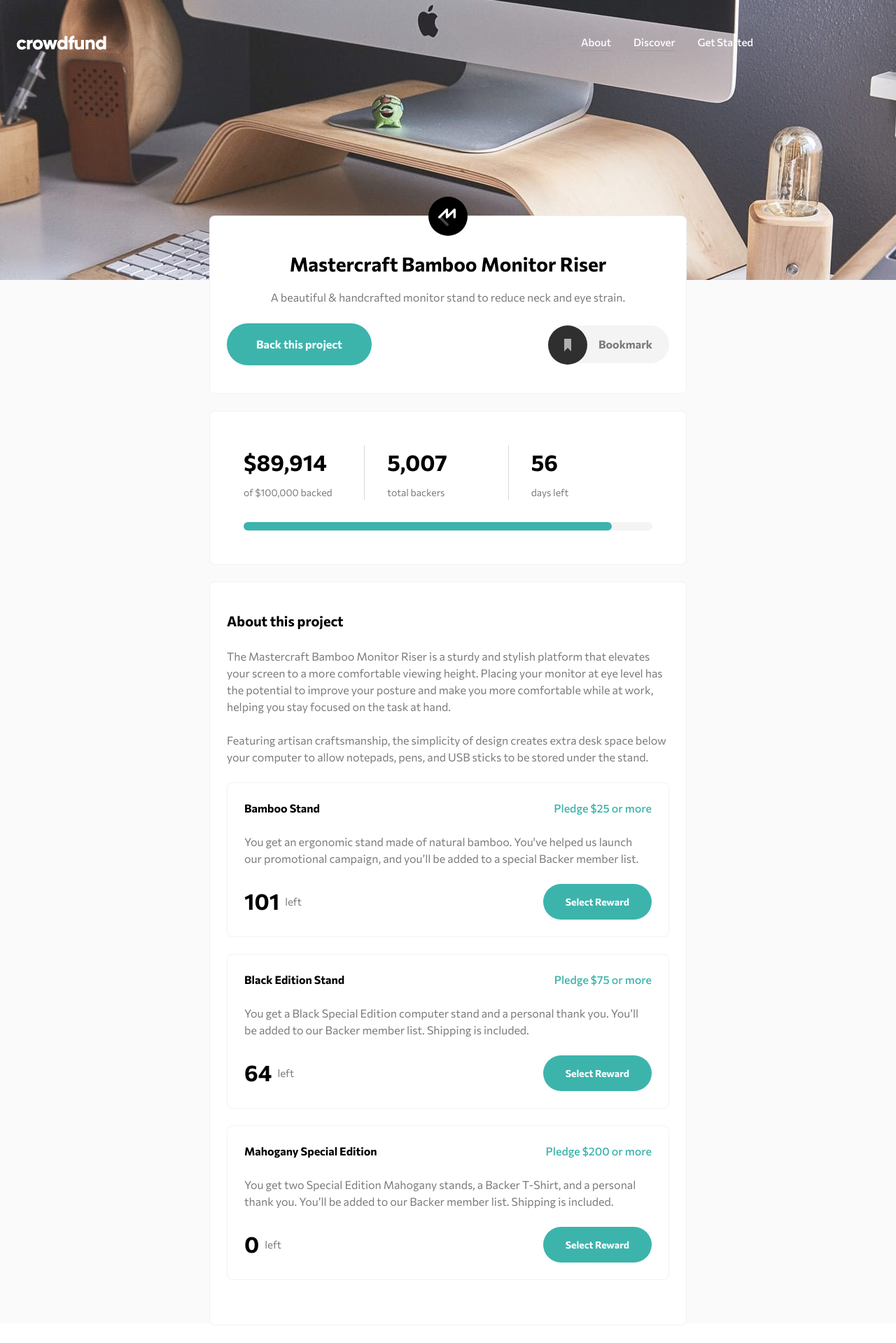
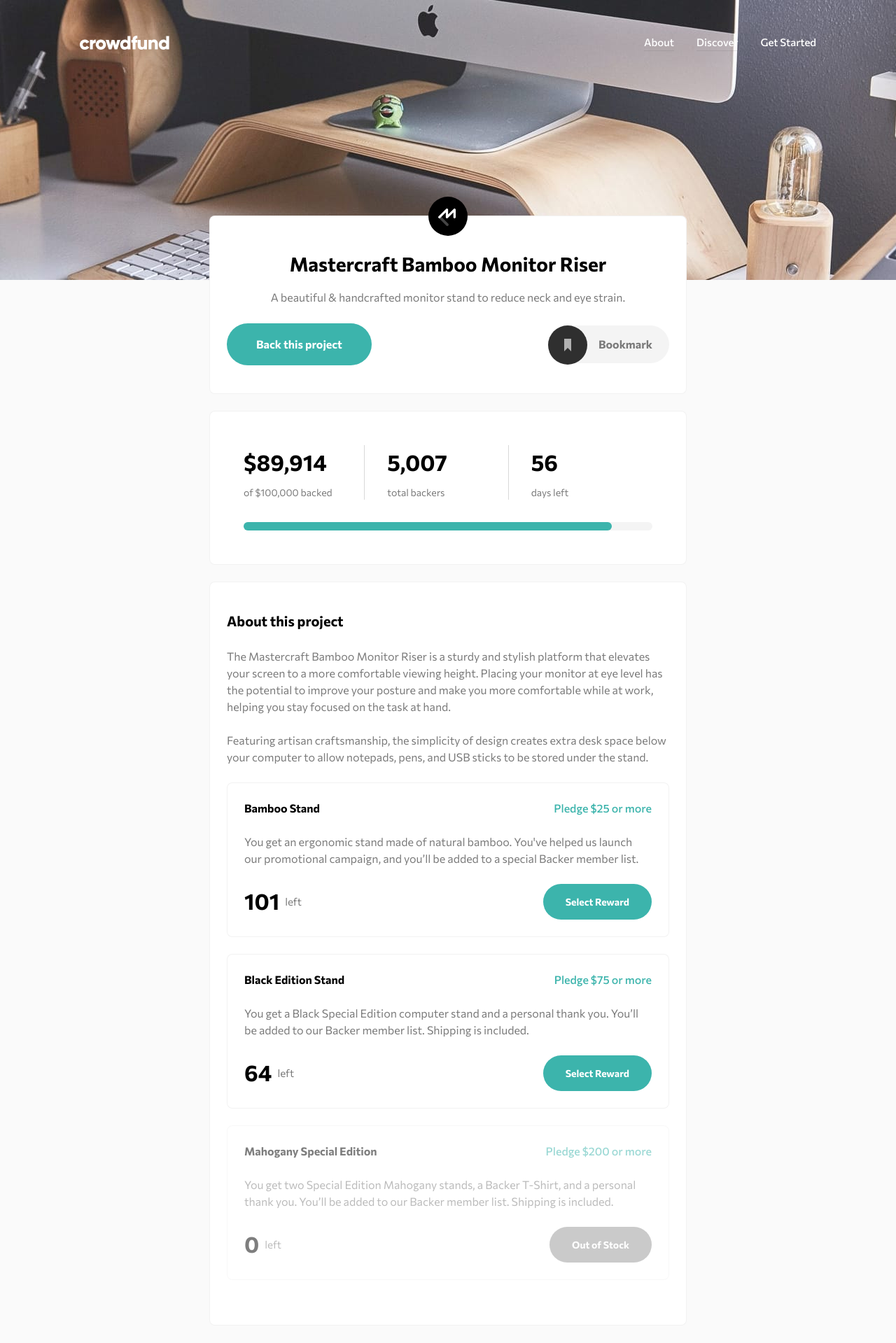
Before and after one commit to mbart13/crowdfunding-product-page, a React (Create React App) app: page / in a window 1280 px wide. Shown: the top 1919 px of the page at 70% size. Before the commit the page ends 1894 px from the top, so only its background shows below. Built offline with nearby package versions, Linux system fonts and the light colour scheme.

Commit message:
finish main view

```diff
--- a/jsconfig.json
+++ b/jsconfig.json
@@ -3,5 +3,5 @@
     "baseUrl": "src",
     "jsx": "react-jsx"
   },
-  "include": ["src/**/*", "src/components/molecules/Pledge/Pledge.js"]
+  "include": ["src/**/*"]
 }
--- a/src/App.js
+++ b/src/App.js
@@ -3,7 +3,7 @@ import { theme } from './styles/Theme'
 import styled, { ThemeProvider } from 'styled-components'
 import Header from 'components/organisms/Header/Header'
 import Project from 'components/organisms/Project/Project'
-import Footer from 'components/organisms/Footer/Footer'
+import Footer from 'components/molecules/Footer/Footer'
 import ModalOverlay from 'components/molecules/ModalOverlay/ModalOverlay'
 import { AppProvider } from './context.js'
 
--- a/src/components/organisms/Footer/Footer.js
+++ b/src/components/molecules/Footer/Footer.js
@@ -1,10 +1,10 @@
 import styled from 'styled-components'
 
 const Wrapper = styled.footer`
-  align-self: center;
   text-align: center;
   padding: 1.5rem;
   font-size: 0.7rem;
+  margin-top: 5.75rem;
 
   a:focus {
     border: 2px dotted ${({ theme }) => theme.colors.darkCyan};
--- a/src/components/molecules/Navbar/Navbar.styles.js
+++ b/src/components/molecules/Navbar/Navbar.styles.js
@@ -3,7 +3,7 @@ import { screen } from 'styles/Screen'
 
 export const Navbar = styled.nav`
   padding: 2rem 1.5rem;
-  position: fixed;
+  position: ${(props) => (props.isMenuOpen ? 'fixed' : 'static')};
   width: 100%;
   z-index: ${(props) => (props.isMenuOpen ? 1 : 0)};
 
@@ -14,6 +14,7 @@ export const Navbar = styled.nav`
     display: flex;
     justify-content: space-between;
     align-items: center;
+    position: static;
   `)}
 `
 
@@ -22,6 +23,4 @@ export const InnerWrapper = styled.div`
   display: flex;
   justify-content: space-between;
   align-items: center;
-  /* z-index: ${(props) => (props.isMenuOpen ? 1 : 0)}; */
-  /* position: ${(props) => (props.isMenuOpen ? 'relative' : 'static')}; */
 `
--- a/src/components/molecules/Pledge/Pledge.js
+++ b/src/components/molecules/Pledge/Pledge.js
@@ -15,7 +15,7 @@ import {
 
 const Pledge = ({ modalView, productName, text, pledgeAmount, quantity }) => {
   return (
-    <Wrapper as="article">
+    <Wrapper as="article" quantity={quantity}>
       <Description>
         <HeaderWrapper>
           {modalView && <Radio />}
@@ -30,7 +30,10 @@ const Pledge = ({ modalView, productName, text, pledgeAmount, quantity }) => {
             <span>{quantity}</span>
             <span>left</span>
           </Quantity>
-          {!modalView && <Button label="Select Reward" small />}
+          {!modalView && quantity > 0 && <Button label="Select Reward" small />}
+          {!modalView && quantity === 0 && (
+            <Button disabled small label="Out of Stock" />
+          )}
         </QuantityButtonWrapper>
       </Description>
       {modalView && <UserInput />}
--- a/src/components/molecules/Pledge/Pledge.styles.js
+++ b/src/components/molecules/Pledge/Pledge.styles.js
@@ -7,6 +7,7 @@ export const Wrapper = styled(ViewWrapper)`
   color: ${({ theme }) => theme.colors.gray};
   font-size: 0.875rem;
   position: relative;
+  opacity: ${({ theme, quantity }) => (quantity === 0 ? 0.5 : 1)};
 `
 
 export const Description = styled.div`
@@ -100,18 +101,6 @@ export const Quantity = styled.p`
     `}
 `
 
-// export const StyledInput = styled(Input)`
-//   flex: 0 1 45%;
-//   max-width: 6.25rem;
-// `
-
-// export const StyledButton = styled(Button)`
-//   flex: 1 1 55%;
-//   padding: 0.9375rem 1.5625rem;
-//   font-size: 0.875rem;
-//   max-width: 7.1875rem;
-// `
-
 export const QuantityButtonWrapper = styled.div`
   display: flex;
   flex-direction: column;
--- a/src/components/organisms/ProductList/ProductList.js
+++ b/src/components/organisms/ProductList/ProductList.js
@@ -6,7 +6,7 @@ const ProductList = () => {
   return (
     <>
       {data.map((product) => (
-        <Pledge {...product} />
+        <Pledge key={product.id} {...product} />
       ))}
     </>
   )
--- a/src/data/data.js
+++ b/src/data/data.js
@@ -1,5 +1,6 @@
 const data = [
   {
+    id: 1,
     productName: 'Bamboo Stand',
     pledgeAmount: 25,
     text:
@@ -7,6 +8,7 @@ const data = [
     quantity: 101,
   },
   {
+    id: 2,
     productName: 'Black Edition Stand',
     pledgeAmount: 75,
     text:
@@ -14,6 +16,7 @@ const data = [
     quantity: 64,
   },
   {
+    id: 3,
     productName: 'Mahogany Special Edition',
     pledgeAmount: 200,
     text:
```
